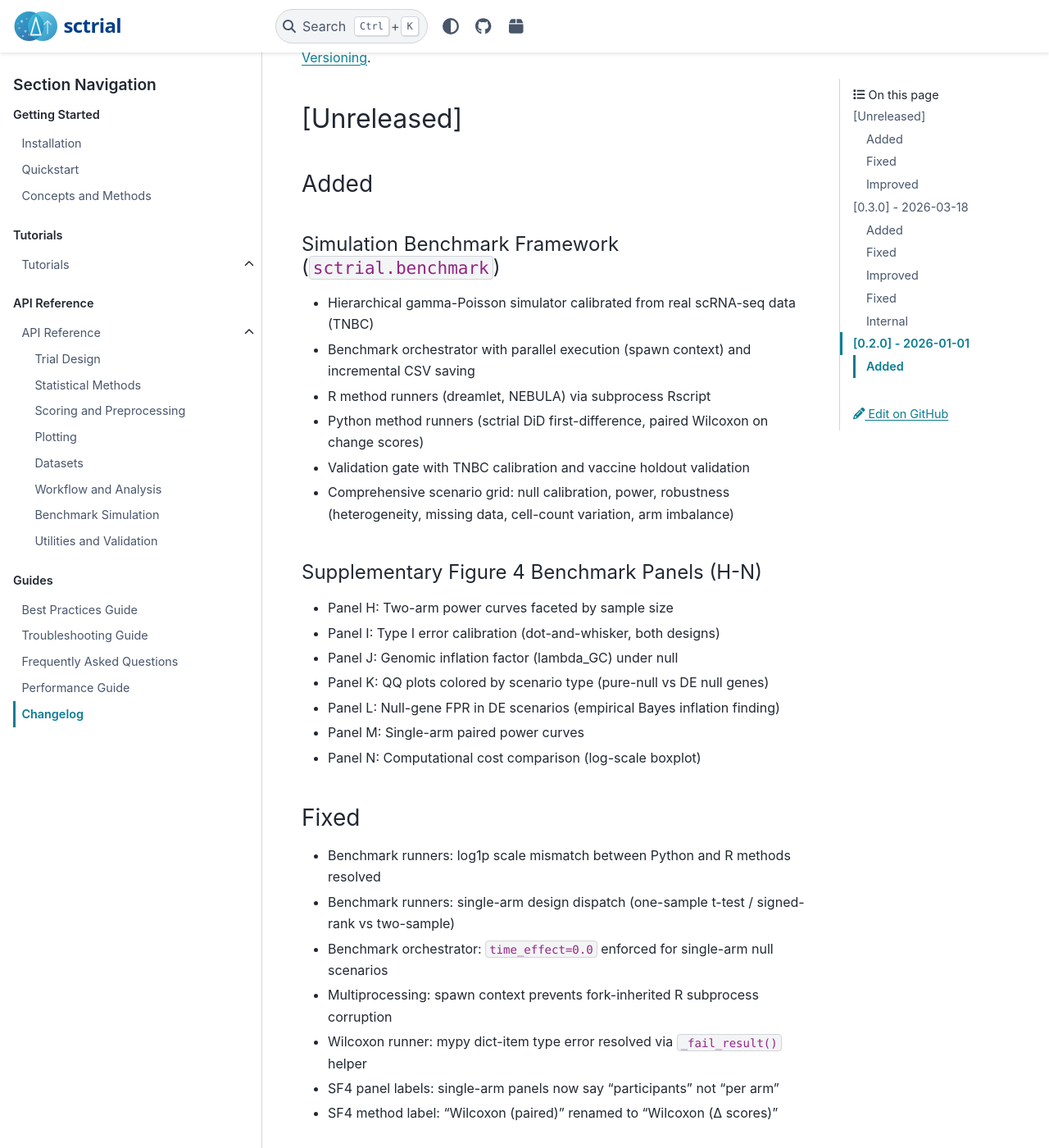
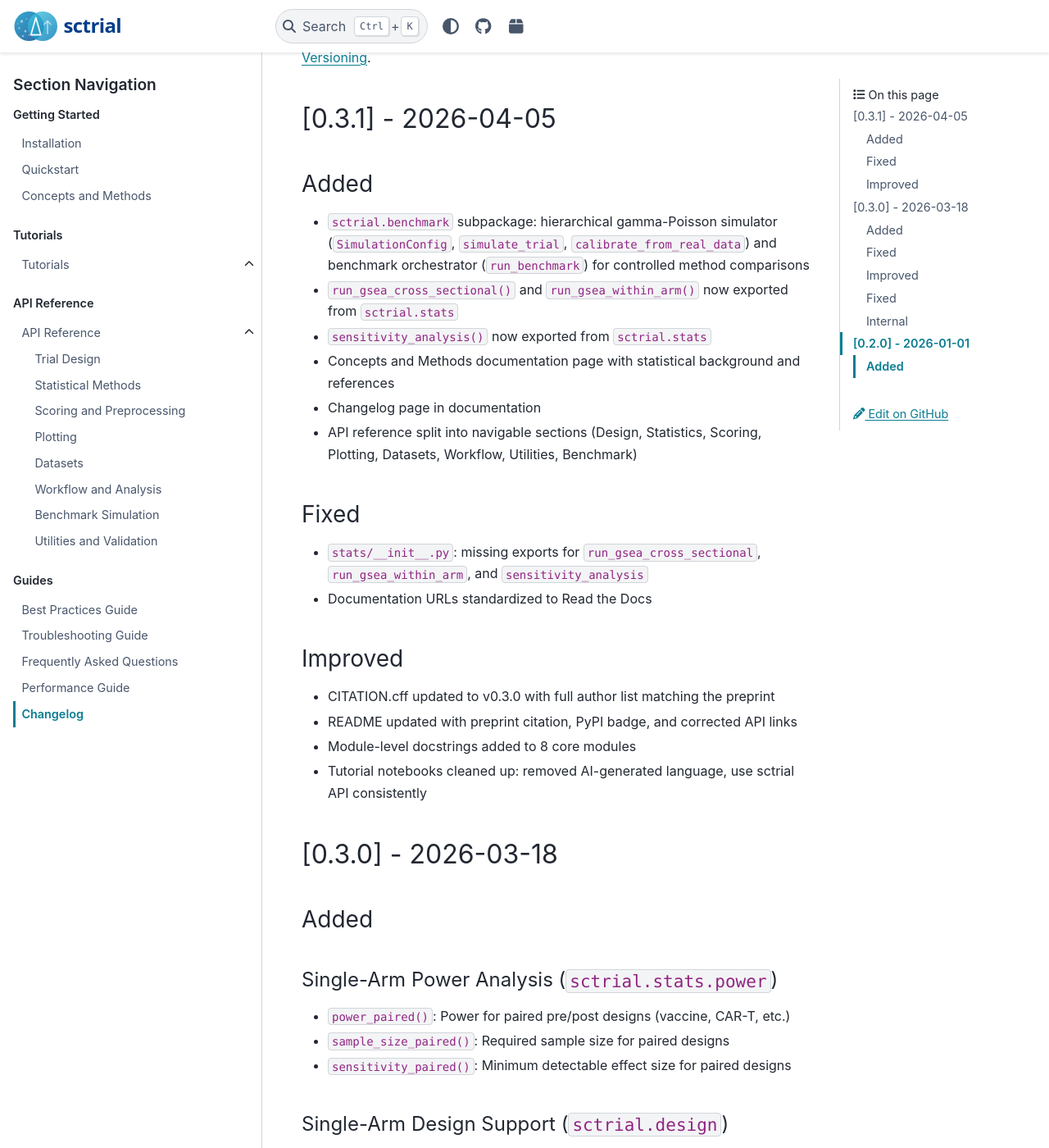
Before and after one commit to TheOmarLab/sctrial, a Sphinx documentation site: the page built from docs/source/changelog.md, in a window 1280 px wide and 1400 px high, scrolled down 224 px. Shown: the whole window at 82% size. Built offline with Sphinx 7.4.7 and the PyData theme 0.15.4, drawn with Linux system fonts in a browser that asks for light colours; pages that are not in the unit, such as notebooks, are missing from menus; some of the changed text lies outside the part shown.

Commit message:
Release v0.3.1: clean up changelog, bump version
- Remove [Unreleased] section — all changes now under v0.3.1
- Remove manuscript-internal items (figure panels, SLURM scripts)
  from changelog; keep only user-facing API changes
- Bump version to 0.3.1 in pyproject.toml and docs/source/conf.py

```diff
--- a/docs/source/changelog.md
+++ b/docs/source/changelog.md
@@ -5,40 +5,25 @@ All notable changes to this project will be documented in this file.
 The format is based on [Keep a Changelog](https://keepachangelog.com/en/1.0.0/),
 and this project adheres to [Semantic Versioning](https://semver.org/spec/v2.0.0.html).
 
-## [Unreleased]
+## [0.3.1] - 2026-04-05
 
 ### Added
-
-#### Simulation Benchmark Framework (`sctrial.benchmark`)
-- Hierarchical gamma-Poisson simulator calibrated from real scRNA-seq data (TNBC)
-- Benchmark orchestrator with parallel execution (spawn context) and incremental CSV saving
-- R method runners (dreamlet, NEBULA) via subprocess Rscript
-- Python method runners (sctrial DiD first-difference, paired Wilcoxon on change scores)
-- Validation gate with TNBC calibration and vaccine holdout validation
-- Comprehensive scenario grid: null calibration, power, robustness (heterogeneity, missing data, cell-count variation, arm imbalance)
-
-#### Supplementary Figure 4 Benchmark Panels (H-N)
-- Panel H: Two-arm power curves faceted by sample size
-- Panel I: Type I error calibration (dot-and-whisker, both designs)
-- Panel J: Genomic inflation factor (lambda_GC) under null
-- Panel K: QQ plots colored by scenario type (pure-null vs DE null genes)
-- Panel L: Null-gene FPR in DE scenarios (empirical Bayes inflation finding)
-- Panel M: Single-arm paired power curves
-- Panel N: Computational cost comparison (log-scale boxplot)
+- `sctrial.benchmark` subpackage: hierarchical gamma-Poisson simulator (`SimulationConfig`, `simulate_trial`, `calibrate_from_real_data`) and benchmark orchestrator (`run_benchmark`) for controlled method comparisons
+- `run_gsea_cross_sectional()` and `run_gsea_within_arm()` now exported from `sctrial.stats`
+- `sensitivity_analysis()` now exported from `sctrial.stats`
+- Concepts and Methods documentation page with statistical background and references
+- Changelog page in documentation
+- API reference split into navigable sections (Design, Statistics, Scoring, Plotting, Datasets, Workflow, Utilities, Benchmark)
 
 ### Fixed
-- Benchmark runners: log1p scale mismatch between Python and R methods resolved
-- Benchmark runners: single-arm design dispatch (one-sample t-test / signed-rank vs two-sample)
-- Benchmark orchestrator: `time_effect=0.0` enforced for single-arm null scenarios
-- Multiprocessing: spawn context prevents fork-inherited R subprocess corruption
-- Wilcoxon runner: mypy dict-item type error resolved via `_fail_result()` helper
-- SF4 panel labels: single-arm panels now say "participants" not "per arm"
-- SF4 method label: "Wilcoxon (paired)" renamed to "Wilcoxon (Δ scores)"
+- `stats/__init__.py`: missing exports for `run_gsea_cross_sectional`, `run_gsea_within_arm`, and `sensitivity_analysis`
+- Documentation URLs standardized to Read the Docs
 
 ### Improved
-- Documentation URLs standardized to Read the Docs across README, pyproject.toml, and Sphinx docs
-- CITATION.cff updated with full author list and preprint title
-- `stats/__init__.py` exports `run_gsea_cross_sectional` and `run_gsea_within_arm`
+- CITATION.cff updated to v0.3.0 with full author list matching the preprint
+- README updated with preprint citation, PyPI badge, and corrected API links
+- Module-level docstrings added to 8 core modules
+- Tutorial notebooks cleaned up: removed AI-generated language, use sctrial API consistently
 
 ## [0.3.0] - 2026-03-18
 
--- a/docs/source/conf.py
+++ b/docs/source/conf.py
@@ -7,7 +7,7 @@ sys.path.insert(0, os.path.abspath("../../src"))
 project = "sctrial"
 copyright = f"{datetime.now().year}, Omar Lab, Cedars-Sinai Medical Center"
 author = "Omar Lab, Cedars-Sinai Medical Center"
-release = "0.3.0"
+release = "0.3.1"
 
 # -- Extensions ---------------------------------------------------------------
 
--- a/pyproject.toml
+++ b/pyproject.toml
@@ -4,7 +4,7 @@ build-backend = "hatchling.build"
 
 [project]
 name = "sctrial"
-version = "0.3.0"
+version = "0.3.1"
 description = "Participant-level differential analysis for longitudinal single-cell experiments: DiD, paired comparisons, module scoring, pseudobulk, and power analysis."
 readme = { file = "README.md", content-type = "text/markdown" }
 requires-python = ">=3.9"
```
Also changed, not shown: CHANGELOG.md (+13 -28 lines).
